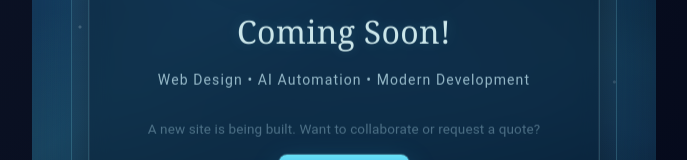
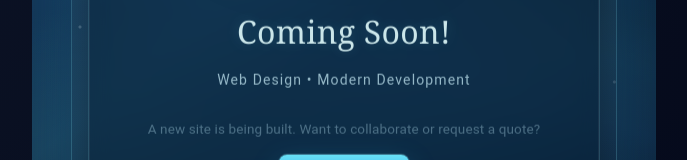
Before and after one commit to racc828/racquelbuilds, a React (Vite) app: page / in a window 1280 px wide. Shown: the part 511-671 px from the top of the page, without its empty margins (296-983 px from the left). Built offline with nearby package versions, Linux system fonts and the light colour scheme.

Commit message:
added logo

```diff
--- a/src/components/ComingSoon.tsx
+++ b/src/components/ComingSoon.tsx
@@ -150,7 +150,7 @@ export default function ComingSoon() {
                 mb: 1.5,
               }}
             >
-              Web Design • AI Automation • Modern Development
+              Web Design • Modern Development
             </Typography>
 
             {/* Dot + line */}
```
